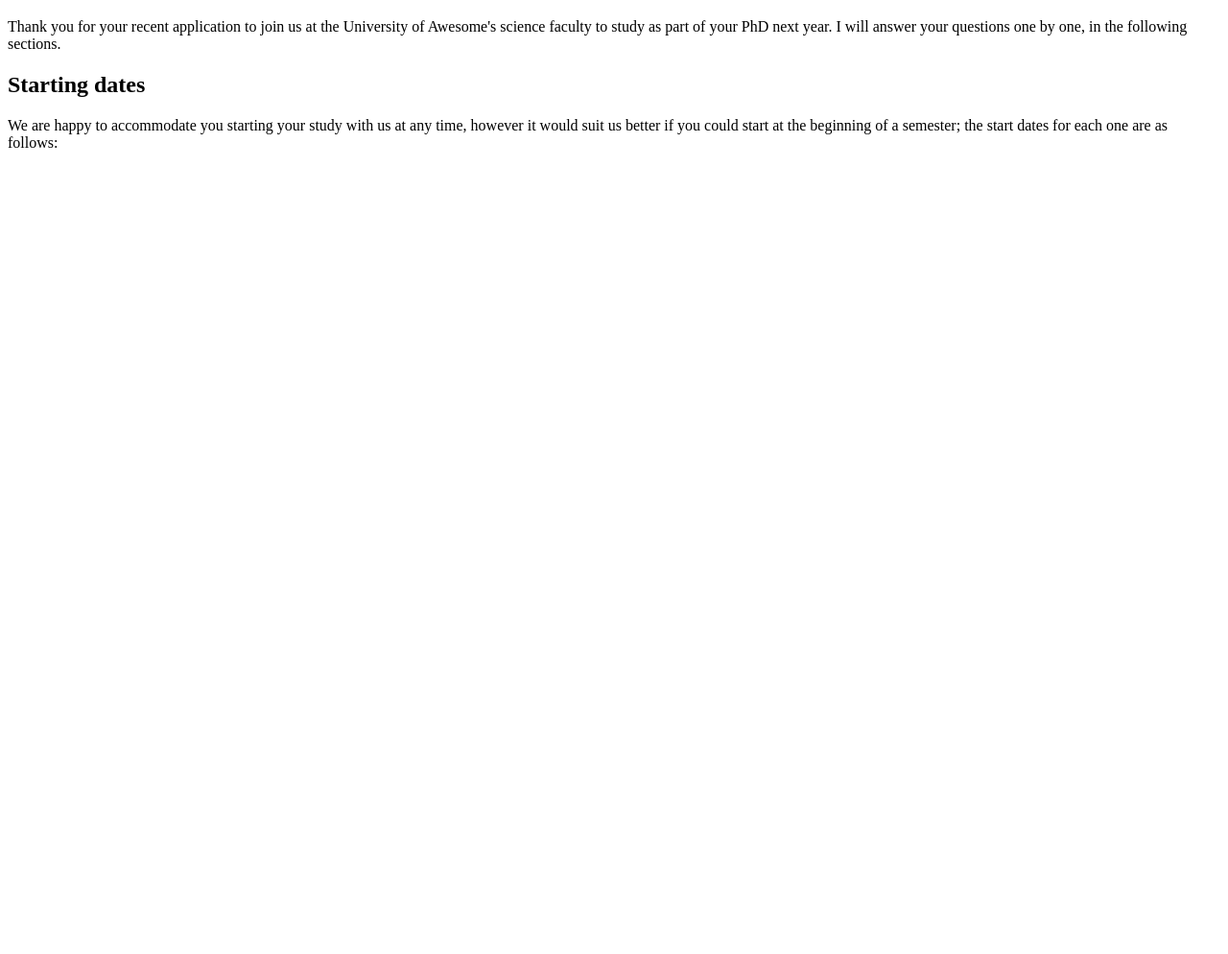
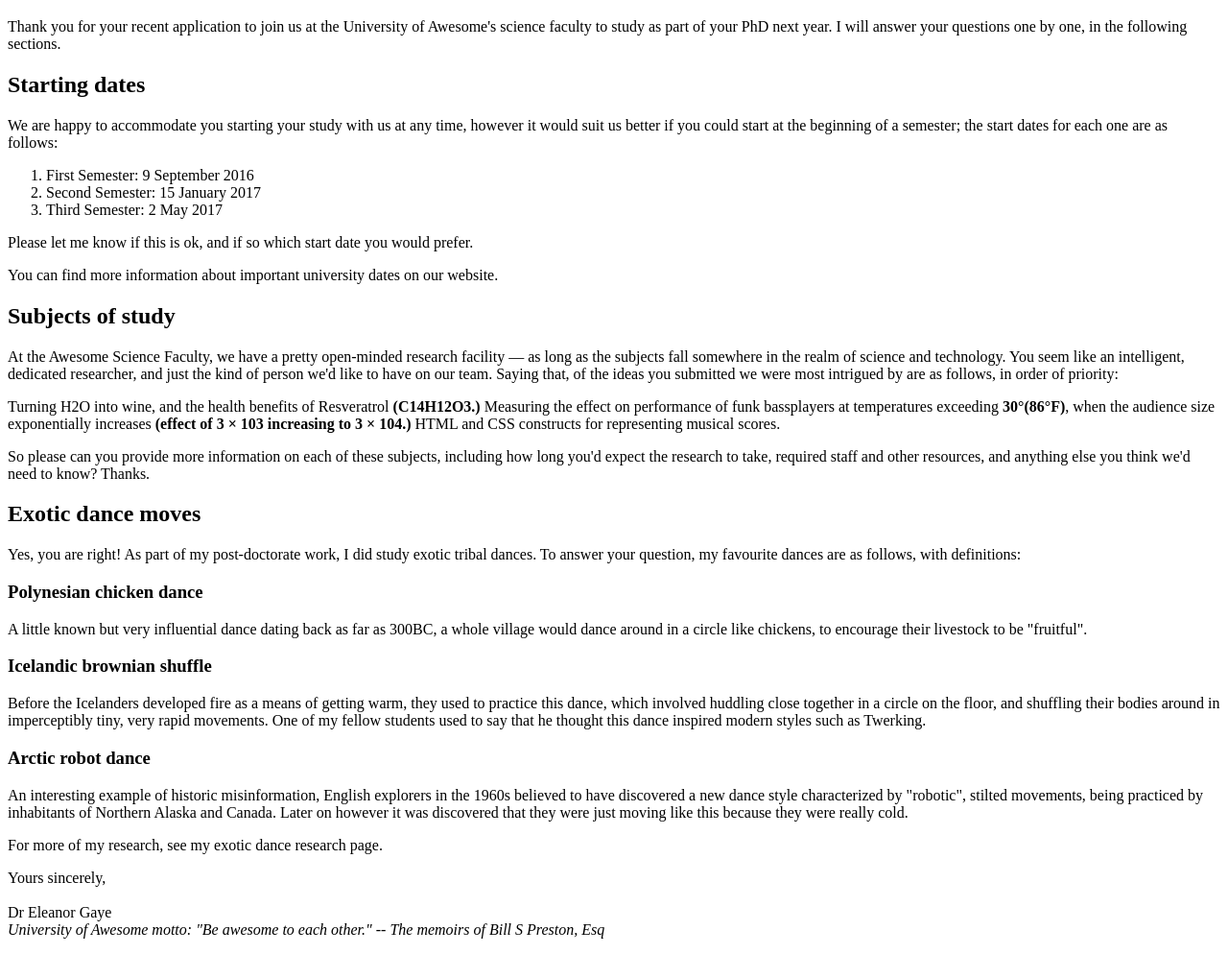
Before and after one commit to ToastedOlive/Introduction-to-HTML, a plain HTML site: page index.html in a window 1280 px wide. Shown: the part 61-1055 px from the top of the page at 96% size. Before the commit the page ends 800 px from the top, so only its background shows below. Drawn offline with Linux system fonts and the light colour scheme.

Commit message:
completed the document

```diff
--- a/index.html
+++ b/index.html
@@ -13,5 +13,48 @@
 
         <p>We are happy to accommodate you starting your study with us at any time, however it would suit us better if you could start at the beginning of a semester; the start dates for each one are as follows:
         </p>
+
+        <ol>
+            <li>First Semester: 9 September 2016</li>
+            <li>Second Semester: 15 January 2017</li>
+            <li>Third Semester: 2 May 2017</li>
+        </ol>
+
+        <p>Please let me know if this is ok, and if so which start date you would prefer.</p>
+
+        <p>You can find more information about important university dates on our website.</p>
+
+        <h2>Subjects of study</h2>
+
+        <p>At the Awesome Science Faculty, we have a pretty open-minded research facility — as long as the subjects fall somewhere in the realm of science and technology. You seem like an intelligent, dedicated researcher, and just the kind of person we'd like to have on our team. Saying that, of the ideas you submitted we were most intrigued by are as follows, in order of priority:</p>
+
+        <p>Turning H2O into wine, and the health benefits of Resveratrol <strong>(C14H12O3.)</strong> Measuring the effect on performance of funk bassplayers at temperatures exceeding <strong>30°(86°F)</strong>, when the audience size exponentially increases <strong>(effect of 3 × 103 increasing to 3 × 104.)</strong> HTML and CSS constructs for representing musical scores.</p>
+
+        <p>So please can you provide more information on each of these subjects, including how long you'd expect the research to take, required staff and other resources, and anything else you think we'd need to know? Thanks.</p>
+
+        <h2>Exotic dance moves</h2>
+
+        <p>Yes, you are right! As part of my post-doctorate work, I did study exotic tribal dances. To answer your question, my favourite dances are as follows, with definitions:</p>
+
+        <h3>Polynesian chicken dance</h3>
+
+        <p>A little known but very influential dance dating back as far as 300BC, a whole village would dance around in a circle like chickens, to encourage their livestock to be "fruitful".</p>
+
+        <h3>Icelandic brownian shuffle</h3>
+
+        <p>Before the Icelanders developed fire as a means of getting warm, they used to practice this dance, which involved huddling close together in a circle on the floor, and shuffling their bodies around in imperceptibly tiny, very rapid movements. One of my fellow students used to say that he thought this dance inspired modern styles such as Twerking.</p>
+
+        <h3>Arctic robot dance</h3>
+
+        <p>An interesting example of historic misinformation, English explorers in the 1960s believed to have discovered a new dance style characterized by "robotic", stilted movements, being practiced by inhabitants of Northern Alaska and Canada. Later on however it was discovered that they were just moving like this because they were really cold.</p>
+
+        <p>For more of my research, see my exotic dance research page.</p>
+
+        <p>Yours sincerely,
+            <br><br>
+            Dr Eleanor Gaye<br>
+           <em>University of Awesome motto: "Be awesome to each other." -- The memoirs of Bill S Preston, Esq</em>
+        </p>
+
     </body>
 </html>
```
